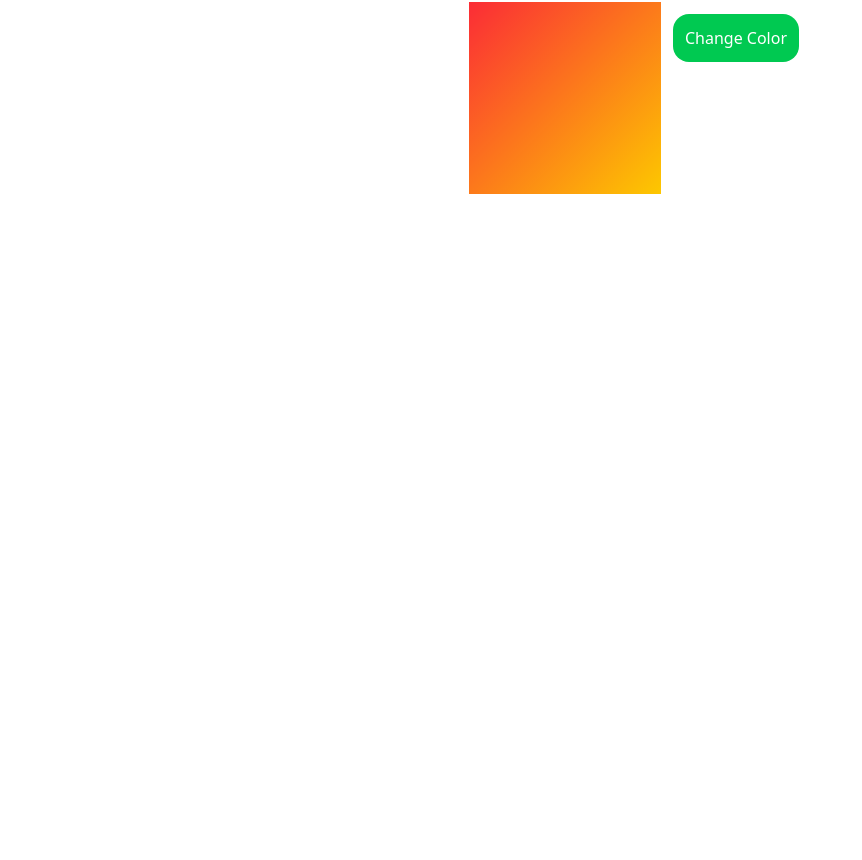
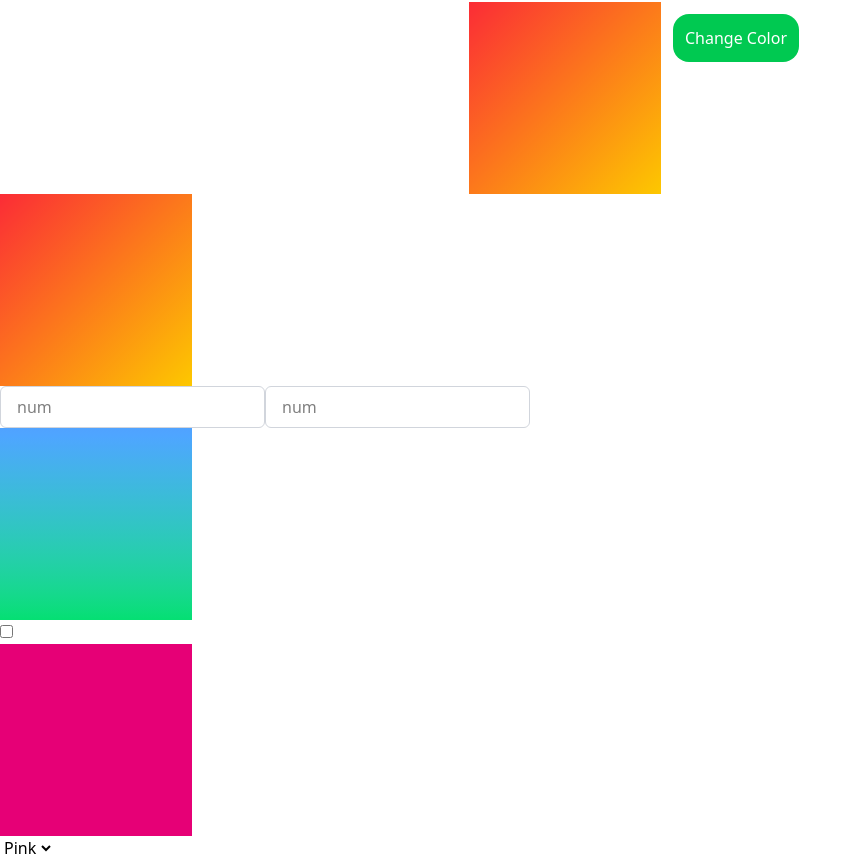
Before and after one commit to Soban-Abbas/Learning_Angular, an Angular app: page / in a window 1280 px wide. Shown: the part 1996-2856 px from the top of the page, without its empty margins (0-862 px from the left). Before the commit the page ends 2190 px from the top, so only its background shows below. Built offline with nearby package versions, Linux system fonts and the light colour scheme.

Commit message:
ng class by checkbox and option select

```diff
--- a/src/app/day1/day1.html
+++ b/src/app/day1/day1.html
@@ -102,3 +102,34 @@
     </div>
     <button class="bg-green-500 hover:bg-blue-300 text-white size-fit m-3 p-3 rounded-2xl cursor-pointer " (click)="changedivcolor()">Change Color</button>
 </div>
+
+<!-- using [ngclass ] with condtion aby comparing two input values -->
+<div  [ngClass]="num_a==num_b?' bg-gradient-to-tl from-yellow-400 to bg-red-500 size-48 ' :' bg-gradient-to-tl from-green-400 to bg-blue-500 size-48' ">
+
+</div>
+<input class="border border-gray-300 rounded-md py-2 px-4 focus:outline-none focus:ring-2 focus:ring-blue-500 focus:border-transparent" type="text" [(ngModel)]="num_a" placeholder="num">
+<input  class="border border-gray-300 rounded-md py-2 px-4 focus:outline-none focus:ring-2 focus:ring-blue-500 focus:border-transparent" type="text" [(ngModel)]="num_b" placeholder="num">
+
+
+
+
+
+
+
+<div  [ngClass]="checkbox? 'bg-gradient-to-tr from-yellow-300 to bg-red-700 size-48':'bg-gradient-to-t from-green-400 to-blue-400 size-48' ">
+
+</div>
+
+<input  type="checkbox" [(ngModel)]="checkbox" >
+
+
+
+
+<div [ngClass]="color=='Pink'?'bg-pink-600 size-48':'bg-blue-500 size-48' ">
+
+</div>
+
+<select [(ngModel)]="color">
+    <option>Pink</option>
+    <option>Blue</option>
+</select>
--- a/src/app/day1/day1.ts
+++ b/src/app/day1/day1.ts
@@ -91,4 +91,15 @@ changedivcolor(){
 this.isdivngclass=!this.isdivngclass;
 }
 
+
+
+num_a:string='';
+num_b:string='';
+
+
+checkbox:boolean=false;
+
+
+color:string='Pink';
+
 }
```
